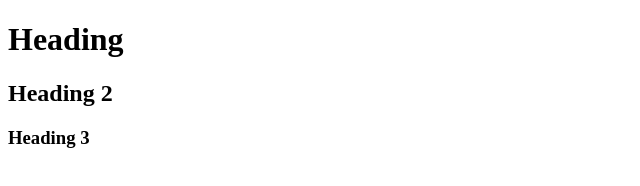
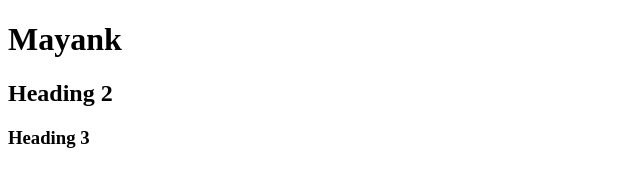
Before and after one commit to MayankLanetTeam/demo, a plain HTML site: page index.html in a window 1280 px wide. Shown: the full height of the page, 0-640 px from the left. Drawn offline with Linux system fonts and the light colour scheme.

Commit message:
Changed heading to Mayank

```diff
--- a/index.html
+++ b/index.html
@@ -6,7 +6,7 @@
     <meta name="viewport" content="width=device-width, initial-scale=1.0">
     <title>My System</title>
     <script src="./script.js"></script>
-	<h1>Heading</h1>
+	<h1>Mayank</h1>
 	<h2>Heading 2</h2>
 	<h3>Heading 3</h3>
 </head>
```
